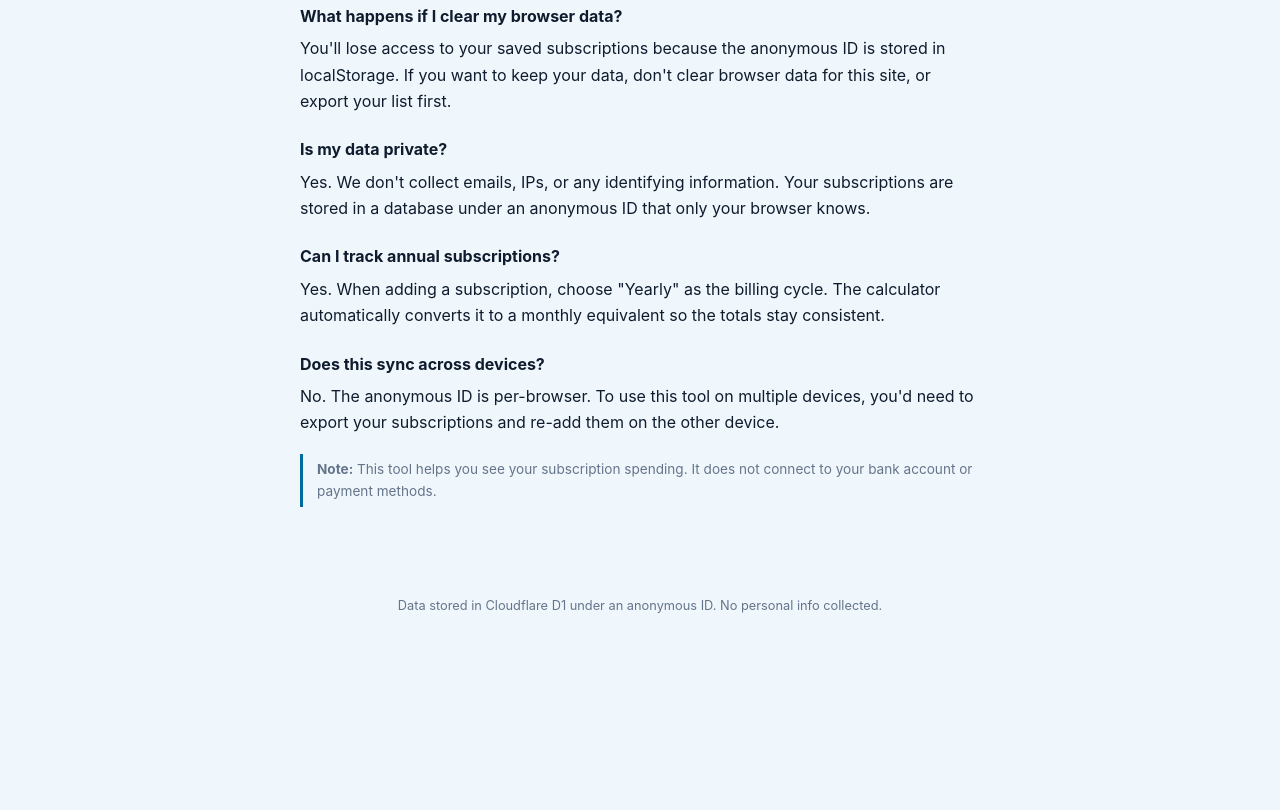
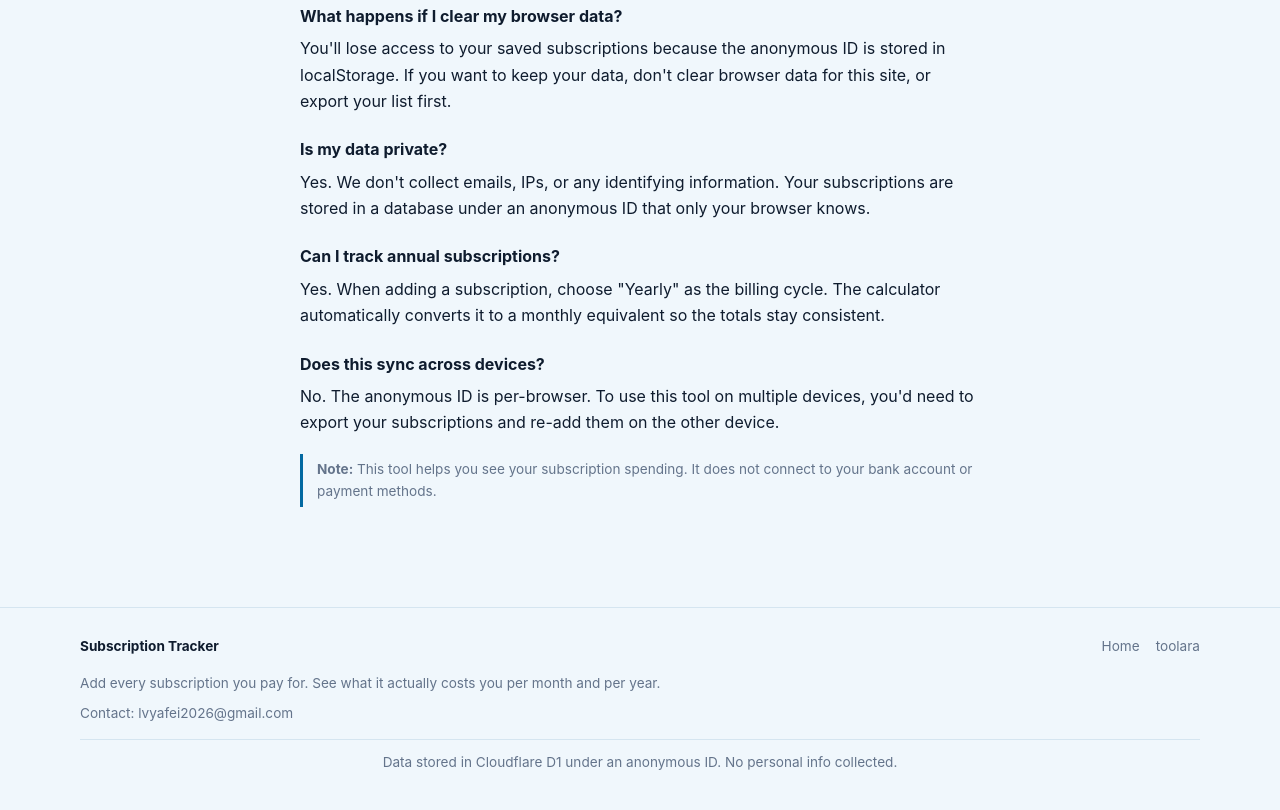
Before and after one commit to lvyafei2026-coder/subscription-tracker, a website: page public/index.html in a window 1280 px wide. Shown: the part 1654-2464 px from the top of the page. Before the commit the page ends 2318 px from the top, so only its background shows below. Drawn offline with Linux system fonts and the light colour scheme; no server answers.

Commit message:
Add site footer and Music auth navigation

```diff
--- a/public/css/style.css
+++ b/public/css/style.css
@@ -161,3 +161,16 @@ li { margin-bottom: 8px; line-height: 1.65; }
   .site-nav { width: 100%; justify-content: space-between; gap: 8px; }
   .site-nav select { min-width: 118px; }
 }
+
+.site-footer { margin-top: 36px; padding: 28px 20px 36px; border-top: 1px solid var(--border, rgba(100,116,139,0.25)); color: var(--muted, #64748b); font-size: 0.85rem; line-height: 1.6; }
+.site-footer-inner { max-width: 1120px; margin: 0 auto; }
+.site-footer-details { text-align: left; }
+.site-footer-top { display: flex; align-items: center; justify-content: space-between; gap: 16px; flex-wrap: wrap; }
+.site-footer-brand { color: var(--text, #0f1c2e); font-weight: 700; text-decoration: none; }
+.site-footer-nav { display: flex; align-items: center; gap: 16px; flex-wrap: wrap; }
+.site-footer a { color: inherit; text-decoration: none; }
+.site-footer a:hover { color: var(--accent, #2563eb); text-decoration: underline; }
+.site-footer-description { max-width: 760px; margin: 16px 0 8px; }
+.site-footer-contact { margin: 8px 0; }
+.site-footer-privacy { margin: 14px 0 0; padding-top: 12px; border-top: 1px solid var(--border, rgba(100,116,139,0.25)); }
+@media (max-width: 560px) { .site-footer-top { align-items: flex-start; flex-direction: column; gap: 10px; } .site-footer-nav { gap: 12px; } }
--- a/public/index.html
+++ b/public/index.html
@@ -169,7 +169,17 @@
   </section>
 </main>
 
-<footer class="footer" data-i18n="footer">Data stored in Cloudflare D1 under an anonymous ID. No personal info collected.</footer>
+<footer class="footer site-footer">
+<div class="site-footer-inner"><div class="site-footer-details">
+<div class="site-footer-top">
+<span class="site-footer-brand" data-i18n="title">Subscription Tracker</span>
+<nav class="site-footer-nav" aria-label="Quick navigation"><a href="/">Home</a><a href="https://toolara.dev/">toolara</a></nav>
+</div>
+<p class="site-footer-description" data-i18n="subtitle">Add every subscription you pay for. See what it actually costs you per month and per year.</p>
+<p class="site-footer-contact"><span>Contact:</span> <a href="mailto:lvyafei2026@gmail.com">lvyafei2026@gmail.com</a></p>
+</div><p class="site-footer-privacy" data-i18n="footer">Data stored in Cloudflare D1 under an anonymous ID. No personal info collected.</p>
+</div>
+</footer>
 
 <script src="/js/i18n.js"></script>
 <script src="/js/app.js"></script>
```
